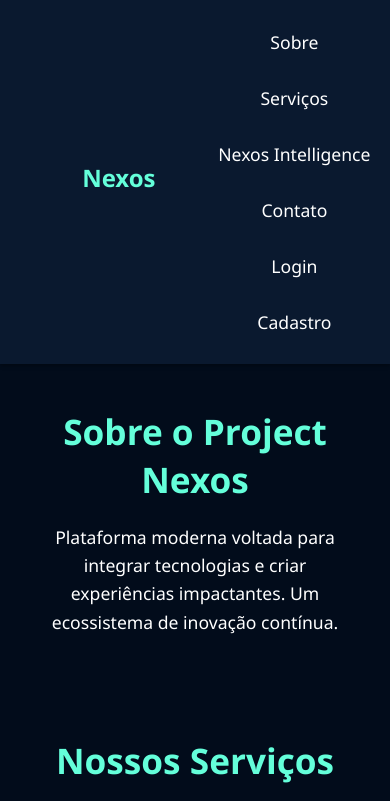
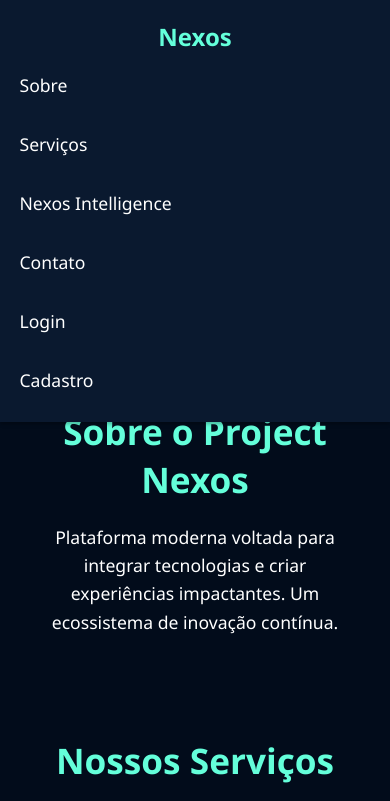
Before and after one commit to 928255892/project-nexos-site, a plain HTML site: page index.html in a window 390 px wide. Shown: the top 801 px of the page. Drawn offline with nearby package versions, Linux system fonts and the light colour scheme; files whose address does not match are found by name.

Commit message:
Update style.css

```diff
--- a/css/style.css
+++ b/css/style.css
@@ -384,3 +384,20 @@ form button:hover {
     padding: 20px;
   }
 }
+
+@media (max-width: 768px) {
+  .menu ul {
+    flex-direction: column;
+    align-items: flex-start;
+    gap: 15px;
+  }
+
+  .header .container {
+    flex-direction: column;
+    align-items: flex-start;
+  }
+
+  .logo {
+    margin-bottom: 10px;
+  }
+}
```
